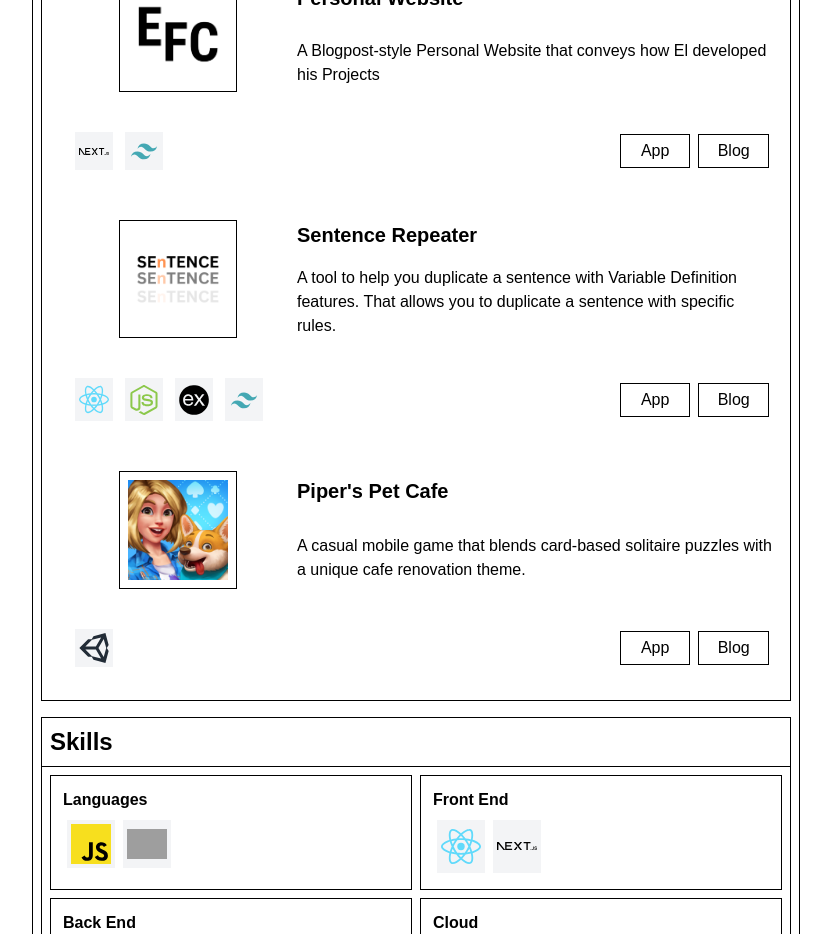
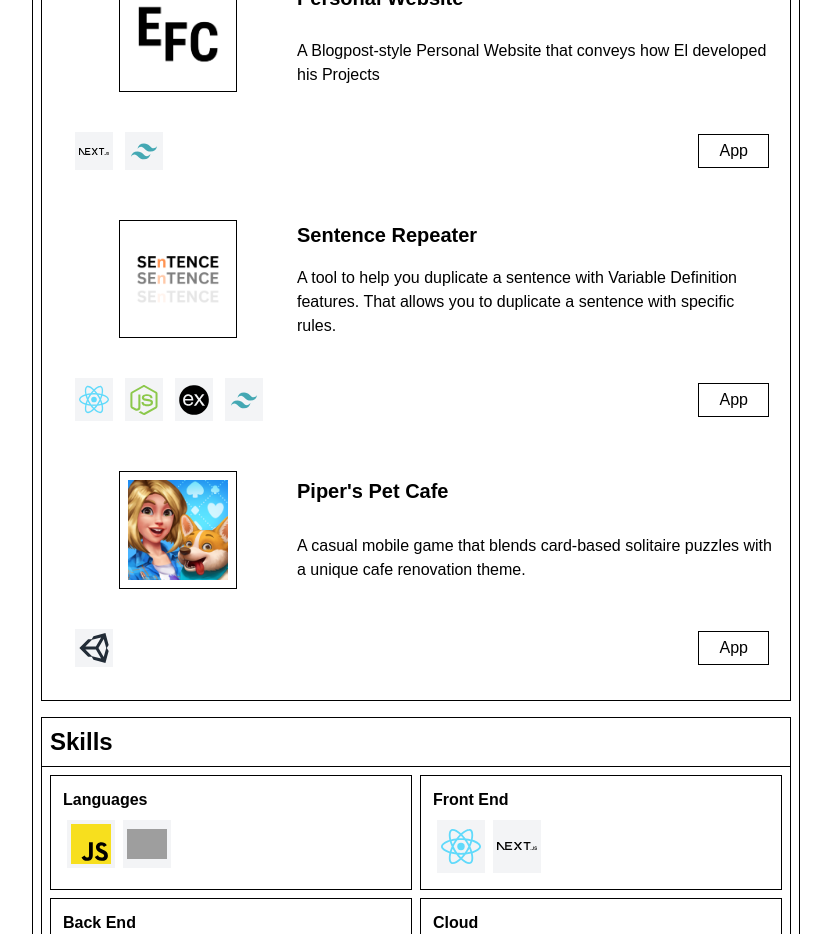
Before and after one commit to akael888/akael888-site, a Next.js app: page / in a window 1280 px wide. Shown: the part 940-1874 px from the top of the page, without its empty margins (224-1055 px from the left). Built offline with nearby package versions, Linux system fonts and the light colour scheme; grey boxes are pictures that could not be loaded.

Commit message:
chore : Temporary Home Page Changes

```diff
--- a/src/app/components/project-card.tsx
+++ b/src/app/components/project-card.tsx
@@ -65,9 +65,9 @@ const ProjectCard: React.FC<ProjectCardProps> = ({
                   App
                 </Link>
               ) : null}
-              <button className="border-1 w-[20%] p-1 hover:bg-gray-600 justify-center items-center flex">
+              {/* <button className="border-1 w-[20%] p-1 hover:bg-gray-600 justify-center items-center flex">
                 Blog
-              </button>
+              </button> */}
             </div>
           </div>
         </div>
```
